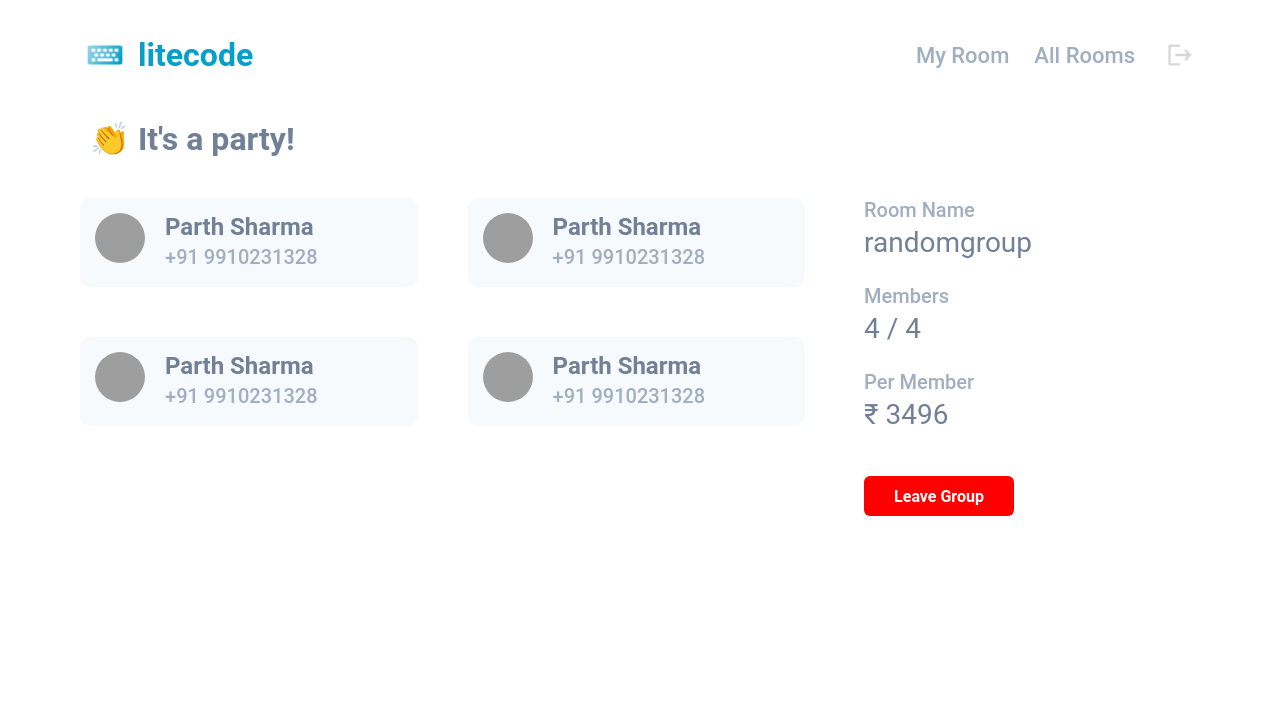
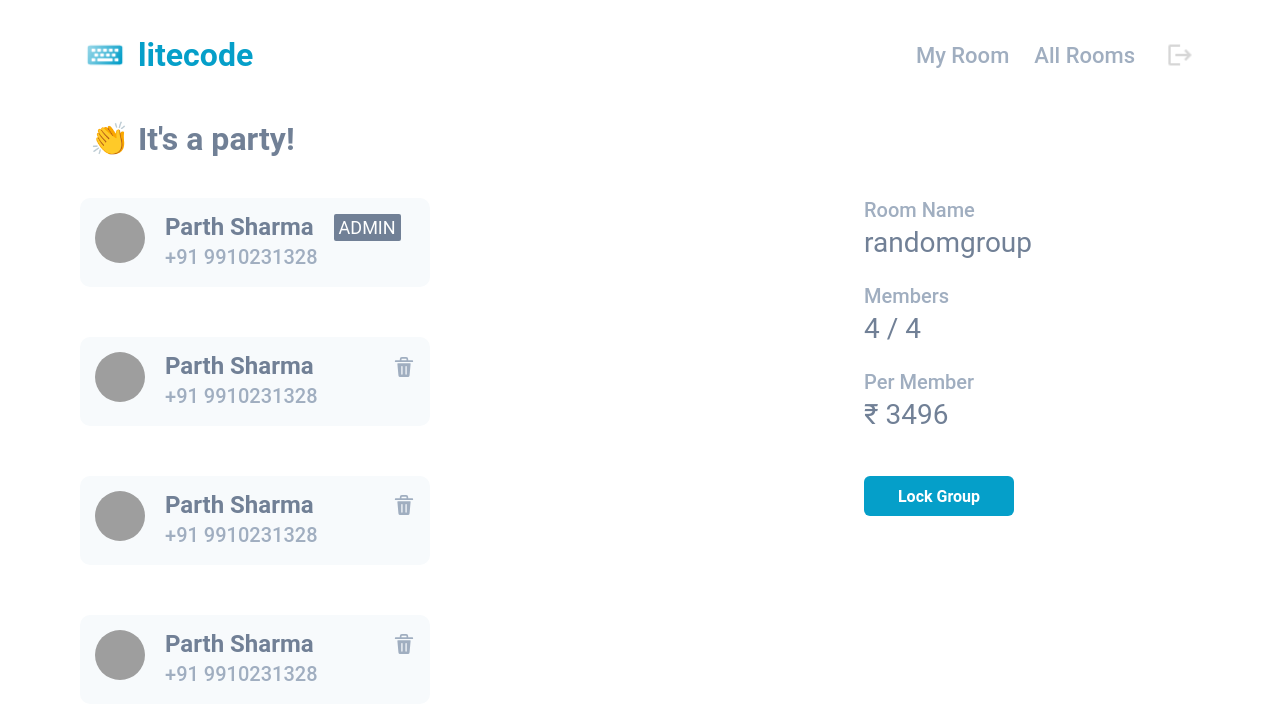
Before and after one commit to bitsacm/litecode, a React (Create React App) app in the folder client/: page /room in a window 1280 px wide. Shown: the top 720 px of the page. Built offline with nearby package versions, Linux system fonts and the light colour scheme; sample sign-in values are in the browser's storage; grey boxes are pictures that could not be loaded.

Commit message:
add: my-room UI complete

```diff
--- a/client/package.json
+++ b/client/package.json
@@ -3,6 +3,7 @@
   "version": "0.1.0",
   "private": true,
   "dependencies": {
+    "@chakra-ui/icons": "^1.0.13",
     "@chakra-ui/react": "^1.6.3",
     "@emotion/react": "^11.4.0",
     "@emotion/styled": "^11.3.0",
--- a/client/src/components/UserCard.js
+++ b/client/src/components/UserCard.js
@@ -5,9 +5,13 @@ import {
     Image,
     Flex,
 
+
 } from '@chakra-ui/react'
+import { DeleteIcon } from '@chakra-ui/icons'
+
 
 const UserCard = (props) => {
+
     return(
         <Fragment>
             <Flex
@@ -19,12 +23,28 @@ const UserCard = (props) => {
                 mr="50px"
                 ml="0"
                 bg="litegrey.20"
-                pr="100px"
+                width="350px"
                 borderRadius="10px"
             >
                 <Image src={props.imgUrl} boxSize="50px" borderRadius="100%" marginRight="20px"/>
                 <Flex flexDirection="column">
-                    <Heading fontSize="24px" color="litegrey.600">{props.name}</Heading>
+                    <Flex flexDirection="row" justifyContent="space-between" alignItems="center">
+                        <Heading fontSize="24px" color="litegrey.600">{props.name}</Heading>
+                        {props.isAdmin ?
+                         <Text
+                            ml="20px"
+                            bg="litegrey.600"
+                            color="white"
+                            pr="5px"
+                            pl="5px"
+                            fontSize="18px"
+                            borderRadius="2px"
+                         >ADMIN</Text>
+                        :
+                        <Fragment>
+                           {props.userIsAdmin ? <DeleteIcon cursor="pointer" w={5} h={5} color="litegrey.400" ml="80px"/> : null}
+                        </Fragment>}
+                    </Flex>
                     <Text fontSize="20px" color="litegrey.400" fontWeight="medium">{props.phone}</Text>
                 </Flex>
             </Flex>
--- a/client/src/resources/dummy.js
+++ b/client/src/resources/dummy.js
@@ -103,21 +103,21 @@ export const DummyData = {
             },
             {
                 id: 2,
-                isAdmin: true,
+                isAdmin: false,
                 phone: "+91 9910231328",
                 name: "Parth Sharma",
                 imgUrl: "https://avatars.githubusercontent.com/u/45586386?v=4"
             },
             {
                 id: 3,
-                isAdmin: true,
+                isAdmin: false,
                 phone: "+91 9910231328",
                 name: "Parth Sharma",
                 imgUrl: "https://avatars.githubusercontent.com/u/45586386?v=4"
             },
             {
                 id: 4,
-                isAdmin: true,
+                isAdmin: false,
                 phone: "+91 9910231328",
                 name: "Parth Sharma",
                 imgUrl: "https://avatars.githubusercontent.com/u/45586386?v=4"
--- a/client/src/screens/Room.js
+++ b/client/src/screens/Room.js
@@ -4,6 +4,7 @@ import { Flex, Box, Heading, Text, Button } from '@chakra-ui/react'
 import { DummyData } from '../resources/dummy.js'
 
 const Room = () => {
+    const userIsAdmin=true;
     const room = DummyData.room
     return(
         <Fragment>
@@ -22,8 +23,9 @@ const Room = () => {
                         <UserCard
                             name={member.name}
                             imgUrl={member.imgUrl}
-                            description={member.description}
                             phone={member.phone}
+                            isAdmin={member.isAdmin}
+                            userIsAdmin={userIsAdmin}
                         />
                     ))}
                 </Flex>
@@ -57,7 +59,9 @@ const Room = () => {
                 fontSize="28px"
                 color="litegrey.600">₹ {room.price}</Text>
 
-                <Button bg="red" width="150px" mt="40px" color="white">Leave Group</Button>
+                {userIsAdmin ?
+                    <Button bg="liteblue" width="150px" mt="40px" color="white">Lock Group</Button> :
+                    <Button bg="red" width="150px" mt="40px" color="white">Leave Group</Button>}
             </Box>
             </Flex>
         </Fragment>
```
Also changed, not shown: 2 other files (tests, documents, lock files or other folders).
